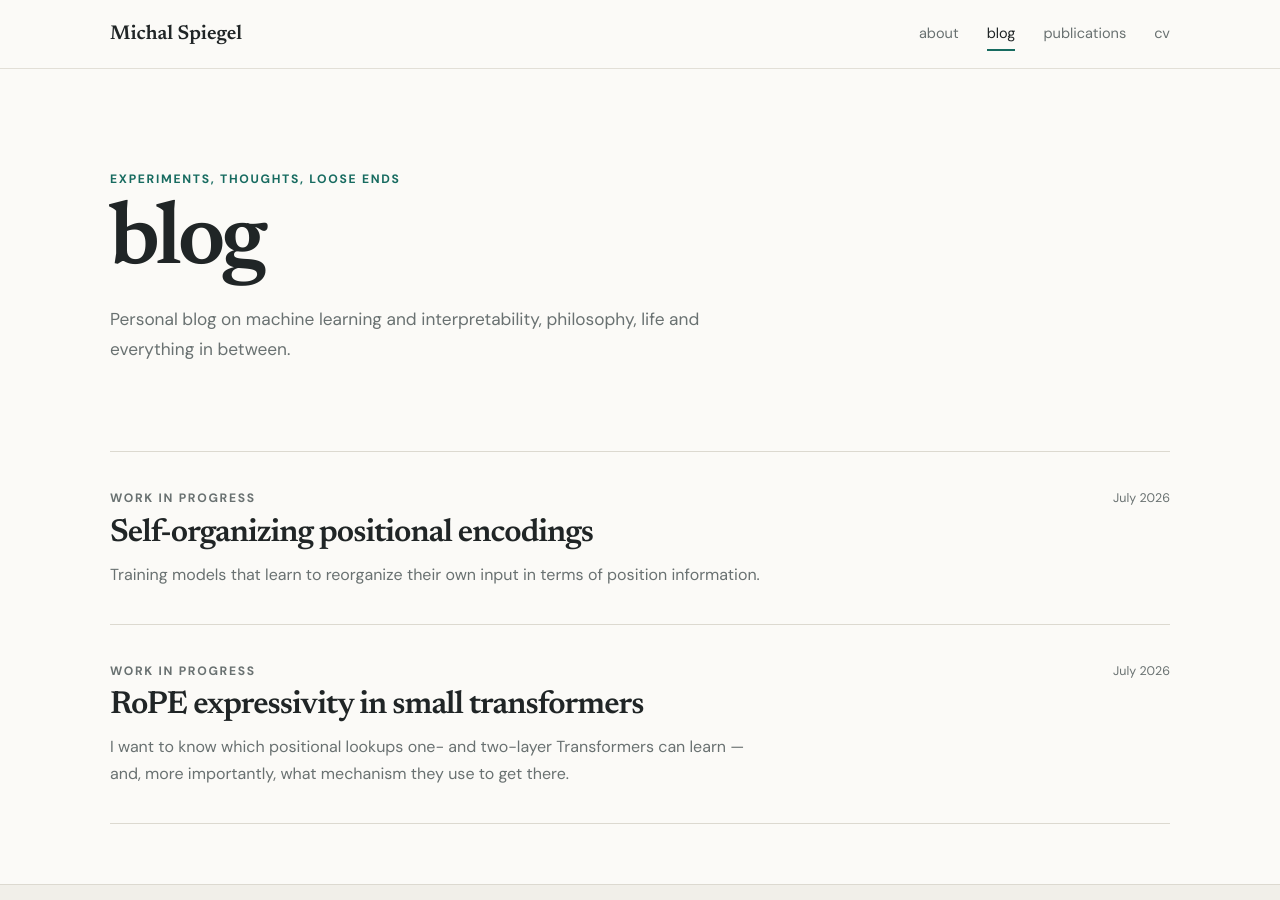
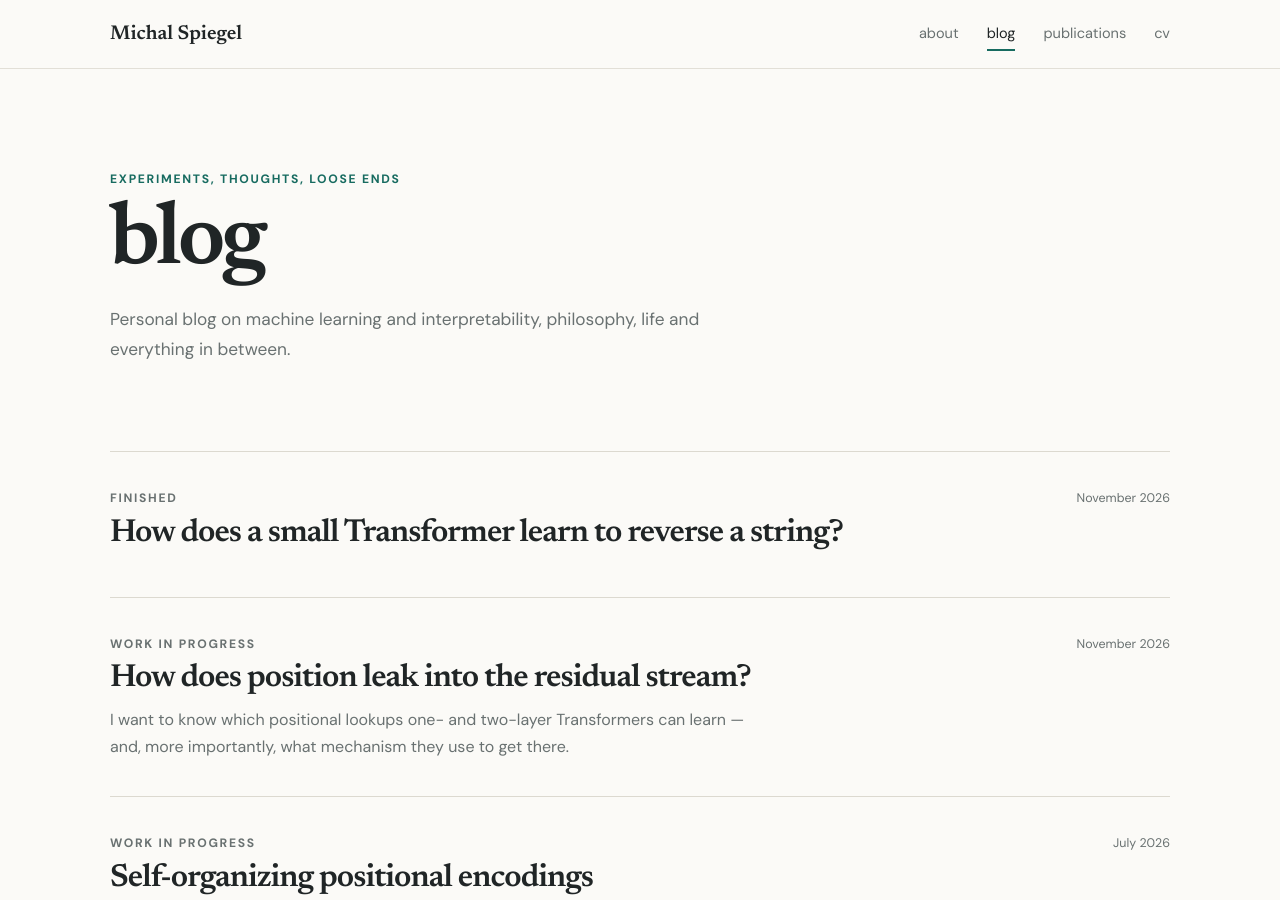
Before and after one commit to michalspiegel/michalspiegel.github.io, a Jekyll site: the page built from blog/index.html, in a window 1280 px wide and 900 px high. Built offline with Jekyll 4.4.1, drawn with Linux system fonts in a browser that asks for light colours; part of the change alters nothing that is shown.

Commit message:
Sync posts from vault (ae369f5)

````diff
--- /dev/null
+++ b/_posts/2026-11-02-rope-position-leakage.md
@@ -0,0 +1,23 @@
+---
+layout: post
+title: How does position leak into the residual stream?
+description: I want to know which positional lookups one- and two-layer Transformers can learn — and, more importantly, what mechanism they use to get there.
+status: Work in progress
+topic: Interpretability, positional encodings
+---
+
+This is my personal adventure after understanding how RoPE works in Transformers. I plan to investigate this by a series of experiments on small transformers and synthetic data.
+
+## Hypothesis 1: One-layer with one attention head is only able to model one static positional lookup.
+
+#### Experiment 1.1
+Train 1-layer,1-head transformer with no MLP on sequences such as:
+```
+[BOS][RAND_1][RAND_2]...[RAND_n][EOS_i][RAND_i]
+```
+where we present the transformer with a sequence of random tokens (randomly sampled representations not even present in the vocabulary), and as specific EOS token indicating the specific static lookup i tokens back. The task is to output the exact representation with positional index i given token EOS_i, e.g. for EOS_5 we would have positional index 5 which would signify to retrieve token RAND_5 on the output.
+
+We generate a synthetic dataset composed of samples like this. We control how many distinct lookups we want the model to learn through the EOS_i tokens.
+
+**Finding**: A transformer with only 1 layer, 1 attention head, no MLP layer is able to learn arbitrary number of distinct positional lookups.
+**Why?**: I hypothesize this is because each EOS_i is a trainable vocabulary token and it learns a pre-rotated version of its specific positional lookup. So that even though the rotation in the Key/Query projection matrice is the same for each of these tokens, after Key/Query projection rotation they land at their respective positional lookup tokens. We could verify this by measuring whether the raw embeddings of these tokens have some rotational relationship between each other.
--- /dev/null
+++ b/_posts/2026-11-02-rope-reversal.md
@@ -0,0 +1,23 @@
+---
+layout: post
+title: How does a small Transformer learn to reverse a string?
+description:
+status: Finished
+topic: Interpretability, positional encodings
+---
+
+This is my personal adventure after understanding how RoPE works in Transformers. I plan to investigate this by a series of experiments on small transformers and synthetic data.
+
+## Hypothesis 1: One-layer with one attention head is only able to model one static positional lookup.
+
+#### Experiment 1.1
+Train 1-layer,1-head transformer with no MLP on sequences such as:
+```
+[BOS][RAND_1][RAND_2]...[RAND_n][EOS_i][RAND_i]
+```
+where we present the transformer with a sequence of random tokens (randomly sampled representations not even present in the vocabulary), and as specific EOS token indicating the specific static lookup i tokens back. The task is to output the exact representation with positional index i given token EOS_i, e.g. for EOS_5 we would have positional index 5 which would signify to retrieve token RAND_5 on the output.
+
+We generate a synthetic dataset composed of samples like this. We control how many distinct lookups we want the model to learn through the EOS_i tokens.
+
+**Finding**: A transformer with only 1 layer, 1 attention head, no MLP layer is able to learn arbitrary number of distinct positional lookups.
+**Why?**: I hypothesize this is because each EOS_i is a trainable vocabulary token and it learns a pre-rotated version of its specific positional lookup. So that even though the rotation in the Key/Query projection matrice is the same for each of these tokens, after Key/Query projection rotation they land at their respective positional lookup tokens. We could verify this by measuring whether the raw embeddings of these tokens have some rotational relationship between each other.
````
Also changed, not shown: _posts/2026-07-21-rope-small-transformers.md (line endings or trailing spaces).
